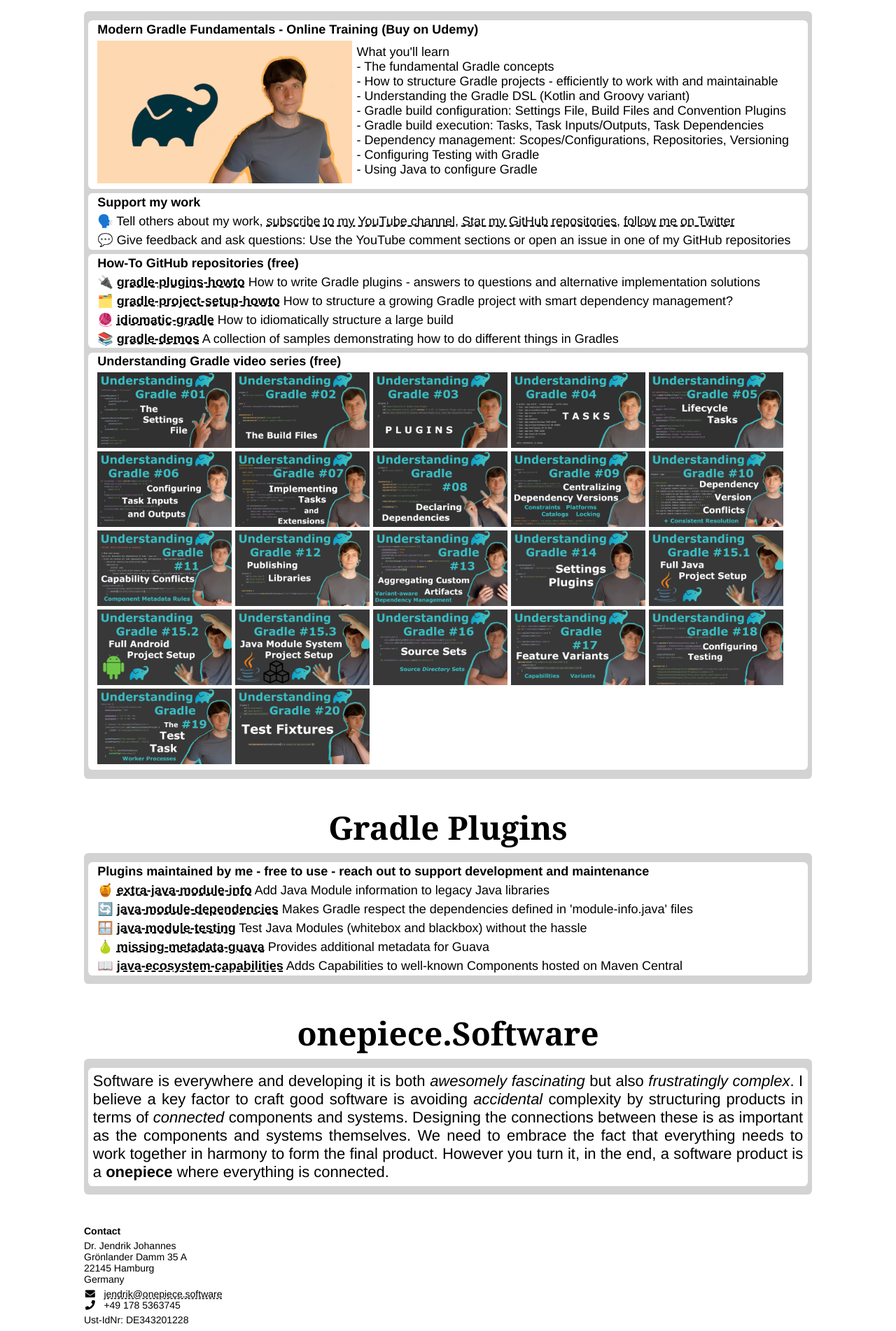
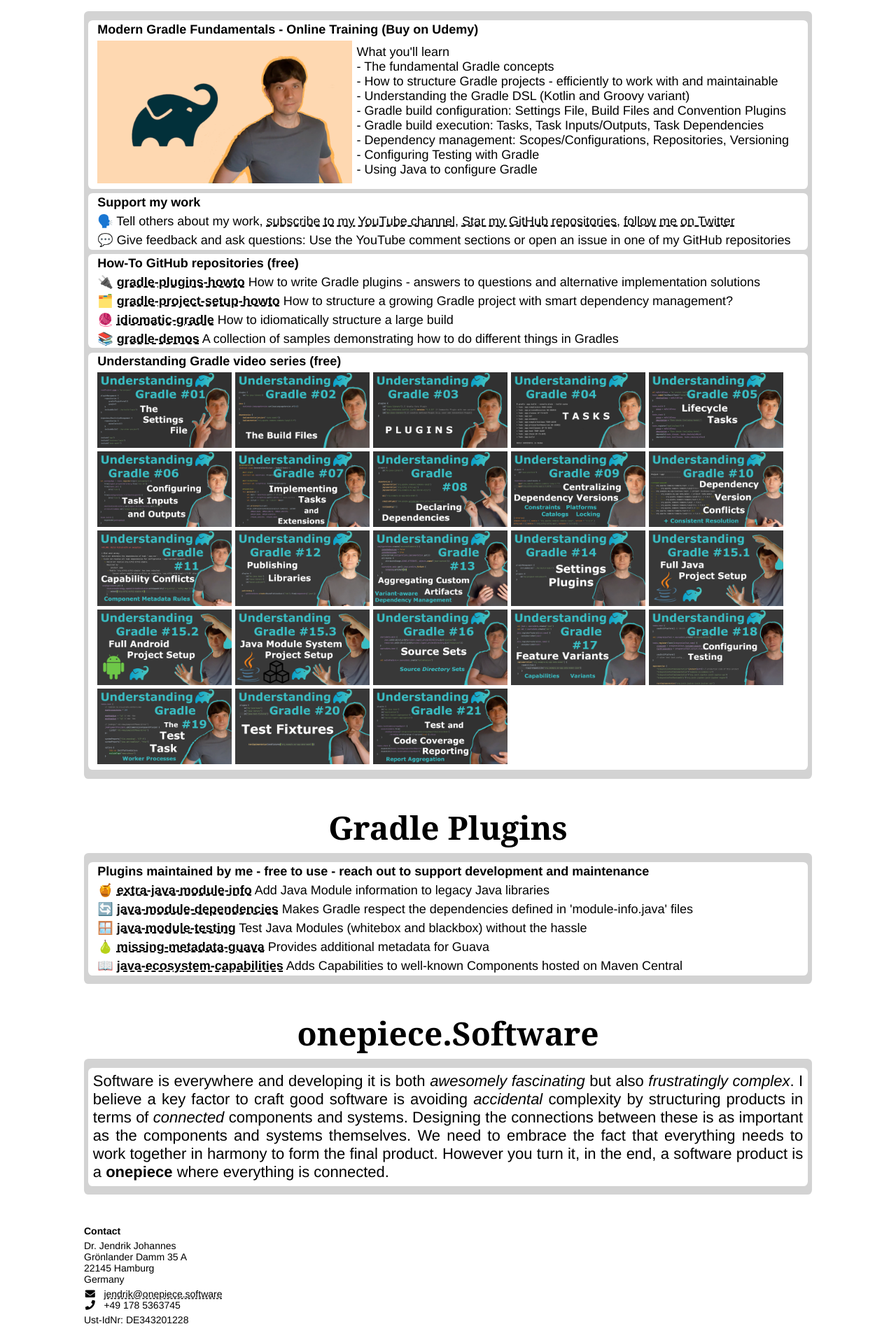
Before and after one commit to OnepieceSoftware/onepiecesoftware.github.io, a Jekyll site: the page index.html, which Jekyll copies as it is, in a window 1280 px wide. Shown: the part 3035-4937 px from the top of the page at 70% size. Built offline with Jekyll 4.4.1, drawn with Linux system fonts in a browser that asks for light colours.

Commit message:
Link to video 21

```diff
--- a/index.html
+++ b/index.html
@@ -299,7 +299,7 @@
           <div class="video-preview-course">
             <img class="downscale" src="img/videos/modern-gradle-fundamentals.png" alt="Modern Gradle Fundamentals">
             <div class="overlay-course">
-              <a href="https://www.udemy.com/course/modern-gradle-fundamentals/?referralCode=3AC1B96C0EBE6F4FBE6E" target="_blank" title="YouTube">
+              <a href="https://www.udemy.com/course/modern-gradle-fundamentals/?referralCode=3AC1B96C0EBE6F4FBE6E" target="_blank" title="Udemy">
                 <i class="fas fa-video"></i>
               </a>
             </div>
@@ -604,6 +604,18 @@
             </a>
           </div>
         </div>
+        <div class="video-preview">
+          <img class="downscale" src="img/videos/21.png" alt="Test and Code Coverage Reporting">
+          <div class="overlay">
+            <a href="https://www.youtube.com/watch?v=uZvzWlP9BYE&list=PLWQK2ZdV4Yl2k2OmC_gsjDpdIBTN0qqkE" target="_blank" title="YouTube">
+              <i class="fab fa-youtube"></i>
+            </a>
+            &nbsp;
+            <a href="https://github.com/jjohannes/understanding-gradle/tree/main/21_Test_and_Code_Coverage_Reporting" target="_blank" title="GitHub">
+              <i class="fab fa-github"></i>
+            </a>
+          </div>
+        </div>
       </li>
     </ul>
   </div>
```
Also changed, not shown: img/videos/21.png (added).
